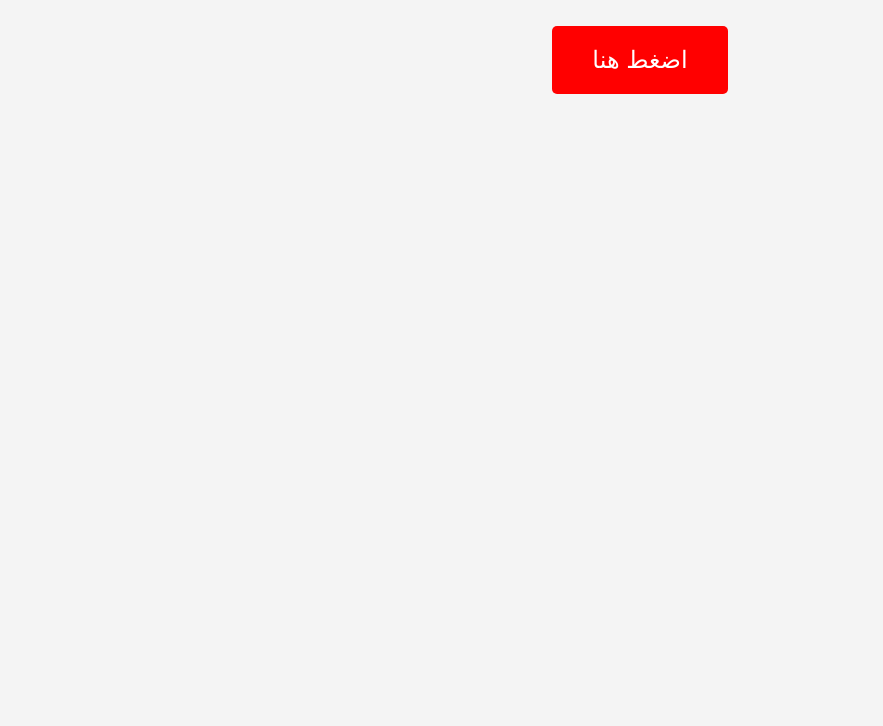
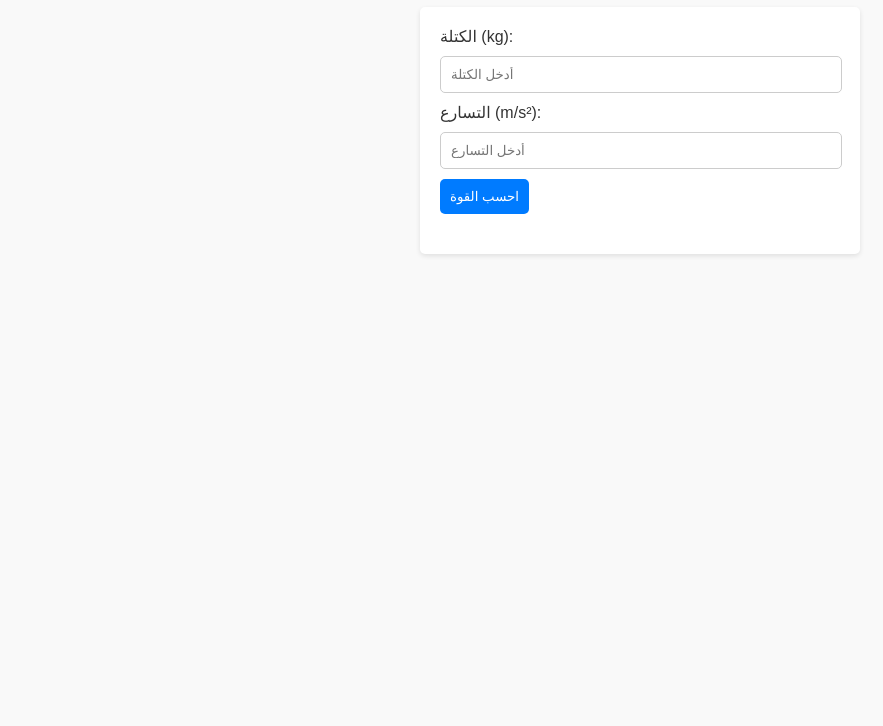
Before and after one commit to xg7i/-, a plain HTML site: page index.html in a window 1280 px wide. Shown: the part 74-800 px from the top of the page, without its empty margins (0-883 px from the left). Drawn offline with Linux system fonts and the light colour scheme.

Commit message:
Update index.html

```diff
--- a/index.html
+++ b/index.html
@@ -3,38 +3,81 @@
 <head>
     <meta charset="UTF-8">
     <meta name="viewport" content="width=device-width, initial-scale=1.0">
-    <title>زر يظهر كلمة مصطفى</title>
+    <title>آلة حاسبة لقوانين نيوتن</title>
     <style>
         body {
             font-family: Arial, sans-serif;
-            text-align: center;
-            margin-top: 100px;
-            background-color: #f4f4f4;
+            margin: 20px;
+            background-color: #f9f9f9;
+            color: #333;
         }
-        #myButton {
-            padding: 20px 40px;
-            font-size: 24px;
+        h1 {
+            color: #007BFF;
+        }
+        .calculator {
+            background: #ffffff;
+            padding: 20px;
+            border-radius: 5px;
+            box-shadow: 0 2px 5px rgba(0,0,0,0.1);
+            max-width: 400px;
+            margin: auto;
+        }
+        input {
+            width: calc(100% - 20px);
+            padding: 10px;
+            margin: 10px 0;
+            border: 1px solid #ccc;
+            border-radius: 5px;
+        }
+        button {
+            padding: 10px;
+            background-color: #007BFF;
             color: white;
-            background-color: red;
             border: none;
             border-radius: 5px;
             cursor: pointer;
         }
-        #myText {
-            display: none;
-            font-size: 48px;
-            color: blue;
+        #result {
             margin-top: 20px;
+            font-size: 18px;
+            color: green;
         }
     </style>
     <script>
-        function showText() {
-            document.getElementById('myText').style.display = 'block';
+        function calculate() {
+            const mass = parseFloat(document.getElementById('mass').value);
+            const acceleration = parseFloat(document.getElementById('acceleration').value);
+            let result = '';
+
+            if (!isNaN(mass) && !isNaN(acceleration)) {
+                const force = mass * acceleration;
+                result = القوة (F) = ${force} نيوتن;
+            } else if (!isNaN(mass)) {
+                const calculatedAcceleration = 10; // فرضية تسارع ثابت (يمكن تغييره)
+                result = يجب إدخال تسارع. (مثلاً، إذا كان التسارع = ${calculatedAcceleration} م/ث²، القوة = ${mass * calculatedAcceleration} نيوتن);
+            } else if (!isNaN(acceleration)) {
+                const calculatedMass = 10; // فرضية كتلة ثابتة (يمكن تغييره)
+                result = يجب إدخال الكتلة. (مثلاً، إذا كانت الكتلة = ${calculatedMass} كجم، القوة = ${calculatedMass * acceleration} نيوتن);
+            } else {
+                result = 'يرجى إدخال القيم.';
+            }
+
+            document.getElementById('result').innerText = result;
         }
     </script>
 </head>
 <body>
-    <button id="myButton" onclick="showText()">اضغط هنا</button>
-    <div id="myText">مصطفى</div>
+    <h1>آلة حاسبة لقوانين نيوتن</h1>
+    <div class="calculator">
+        <label for="mass">الكتلة (kg):</label>
+        <input type="number" id="mass" placeholder="أدخل الكتلة">
+
+        <label for="acceleration">التسارع (m/s²):</label>
+        <input type="number" id="acceleration" placeholder="أدخل التسارع">
+
+        <button onclick="calculate()">احسب القوة</button>
+
+        <div id="result"></div>
+    </div>
 </body>
 </html>
```
